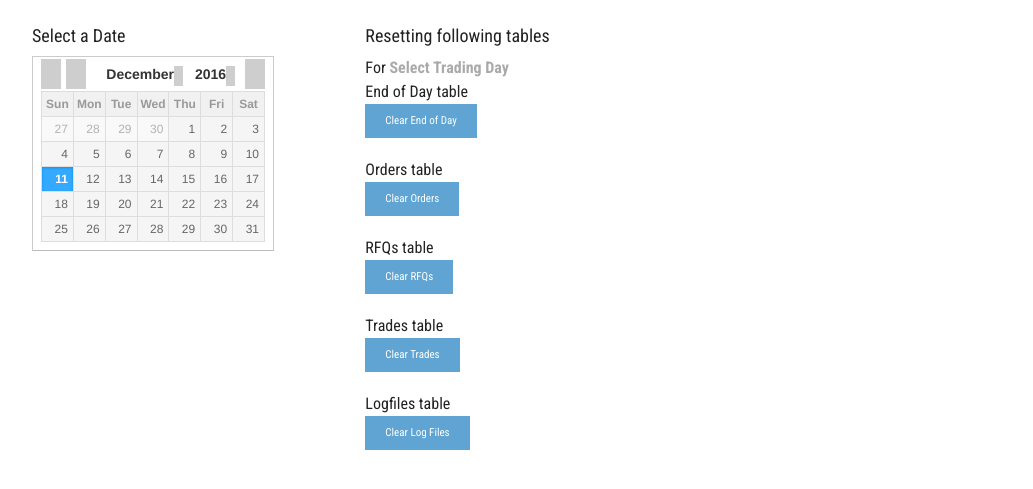
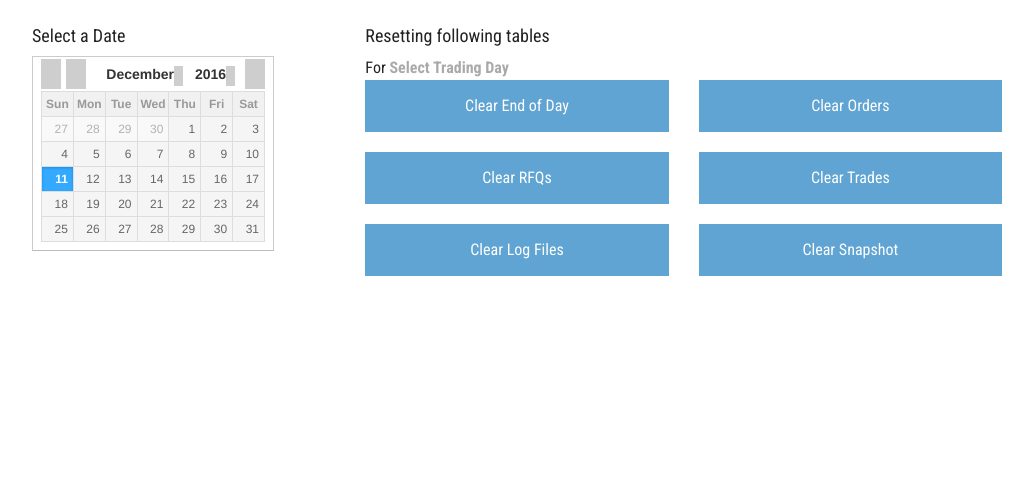
Before and after one commit to mehmetartun/emb-analytics, a PHP site: page /resetday.php in a window 1280 px wide. Shown: the part 45-534 px from the top of the page, without its empty margins (123-1156 px from the left). Run offline with PHP 8.4, Linux system fonts and the light colour scheme; grey boxes are pictures that could not be loaded.

Commit message:
Improved log capture, take snapshot, sql schema change

```diff
--- a/resetday.php
+++ b/resetday.php
@@ -106,25 +106,23 @@ include("utils/embx_functions.php");
 				<div class='small-12 columns'>
 					For <strong><span id='tradingdayselected'><span style='color: #aaaaaa;' >Select Trading Day</span></span></strong>
 				</div>
-				<div class='small-12 columns'>
-					End of Day table<br>
-				<a href='#' class='button tiny disabled resetbutton' id='resetendofdaytable'>Clear End of Day</a>
+				<div class='small-6 columns'>
+				<a href='#' class='button  disabled resetbutton expand' id='resetendofdaytable'>Clear End of Day</a>
 				</div>
-				<div class='small-12 columns'>
-					Orders table<br>
-				<a href='#' class='button tiny disabled resetbutton' id='resetorderstable'>Clear Orders</a>
+				<div class='small-6 columns'>
+				<a href='#' class='button  disabled resetbutton expand' id='resetorderstable'>Clear Orders</a>
 				</div>
-				<div class='small-12 columns'>
-					RFQs table<br>
-				<a href='#' class='button tiny disabled resetbutton' id='resetrfqstable'>Clear RFQs</a>
+				<div class='small-6 columns'>
+				<a href='#' class='button  disabled resetbutton expand' id='resetrfqstable'>Clear RFQs</a>
 				</div>
-				<div class='small-12 columns'>
-					Trades table<br>
-				<a href='#' class='button tiny disabled resetbutton' id='resettradestable'>Clear Trades</a>
+				<div class='small-6 columns'>
+				<a href='#' class='button  disabled resetbutton expand' id='resettradestable'>Clear Trades</a>
 				</div>
-				<div class='small-12 columns'>
-					Logfiles table<br>
-				<a href='#' class='button tiny disabled resetbutton' id='resetlogfilestable'>Clear Log Files</a>
+				<div class='small-6 columns'>
+				<a href='#' class='button  disabled resetbutton expand' id='resetlogfilestable'>Clear Log Files</a>
+				</div>
+				<div class='small-6 columns'>
+				<a href='#' class='button  disabled resetbutton expand' id='resetsnapshottable'>Clear Snapshot</a>
 				</div>
 
 
@@ -163,8 +161,11 @@ include("utils/embx_functions.php");
 			$('#resetrfqstable').html('Clear RFQs for '+$('#tradingday').val());
 			$('#resettradestable').removeClass('disabled');
 			$('#resettradestable').html('Clear Trades for '+$('#tradingday').val());
+			$('#resetsnapshottable').removeClass('disabled');
+			$('#resetsnapshottable').html('Clear Snapshots for '+$('#tradingday').val());
 			$('#resetlogfilestable').removeClass('disabled');
 			$('#resetlogfilestable').html('Clear Log Files for '+$('#tradingday').val());
+			$('.resetbutton').removeClass('alert');
 		});
 		$('.resetbutton').click(function(){
 			var thisid = this.id;
--- a/utils/embx_functions.php
+++ b/utils/embx_functions.php
@@ -32,6 +32,7 @@ function embx_lookup($table,$key_name,$key_value,$lookup_name){
 }
 
 function embx_processfile($filename) {
+	$rs = EMBXDB::get()->query("truncate orderstemp");
 	$rs = EMBXDB::get()->query("truncate temp");
 	$f = embx_lookup("processed","filename","'". $filename . "'" ,"id");
 	$fileid = $f;
@@ -75,7 +76,7 @@ function embx_processfile($filename) {
 									reason,endtime,ordertype,timeinforce,filltype,anonymity,logid,action
 									 from orderstemp");
 
-		$rs = EMBXDB::get()->query("truncate orderstemp");
+		//$rs = EMBXDB::get()->query("truncate orderstemp");
 
 		return "<strong>".$filename."</strong> has been processed with ".$i." lines.";
 
@@ -376,6 +377,7 @@ function embx_order_add($time_1, $user, $counterparty, $content, $logid){
 		$beg = strpos($content,' from ')+6;
 		$end = strpos($content,' ',$beg);
 		$username = substr($content,$beg,$end-$beg);
+		$sysauto = 1;
 	}
 
 	$beg = strpos($content, '[');
@@ -425,9 +427,28 @@ function embx_order_add($time_1, $user, $counterparty, $content, $logid){
 	if ($ordertype[0] == "FoK") {
 		if ($user == 'system'){
 			$thereason = 'trdrem-';
+			$sql = "insert into orderstemp (orderid, logid, username, counterparty, isin,
+			side, quotetype, size, price, ordertime, endtime, reason, ordertype,
+			timeinforce, filltype, anonymity,  action, sysauto) values
+			(" .
+			$orderid . ", " .
+				$logid . ", " .
+					"'" . $username . "', " .
+						"'" . $counterparty . "', " .
+							"'" . $isin . "', " .
+								"'" . $side . "', " .
+									"'" . $quotetype . "', " .
+										"" . $size. ", " .
+											"" . $price . ", " .
+												"'" . $time_1 . "', " . "'" . $time_1 . "', " . "'FoK'," .
+													"'" . $ordertype[2] . "', " .
+														"'" . $ordertype[0] . "', " .
+															"'" . $ordertype[3] . "', " .
+																"'" . $ordertype[1] . "', " .
+																	"'" . $thereason . $logid . "'" .
+																		" ,1)";
 		} else {
 			$thereason = 'add-';
-		}
 			$sql = "insert into orderstemp (orderid, logid, username, counterparty, isin,
 			side, quotetype, size, price, ordertime, endtime, reason, ordertype,
 			timeinforce, filltype, anonymity,  action) values
@@ -448,15 +469,36 @@ function embx_order_add($time_1, $user, $counterparty, $content, $logid){
 																"'" . $ordertype[1] . "', " .
 																	"'" . $thereason . $logid . "'" .
 																		" )";
+		}
+
 
 	}
 	else
 	{
 		if ($user == 'system'){
 			$thereason = 'trdrem-';
+			$sql = "insert into orderstemp (orderid, logid, username, counterparty, isin,
+			side, quotetype, size, price, ordertime, ordertype,
+			timeinforce, filltype, anonymity,  action, sysauto) values
+			(" .
+			$orderid . ", " .
+				$logid . ", " .
+					"'" . $username . "', " .
+						"'" . $counterparty . "', " .
+							"'" . $isin . "', " .
+								"'" . $side . "', " .
+									"'" . $quotetype . "', " .
+										"" . $size. ", " .
+											"" . $price . ", " .
+												"'" . $time_1 . "', " .
+													"'" . $ordertype[2] . "', " .
+														"'" . $ordertype[0] . "', " .
+															"'" . $ordertype[3] . "', " .
+																"'" . $ordertype[1] . "', " .
+																	"'" . $thereason . $logid . "'" .
+																		", 1 )";
 		} else {
 			$thereason = 'add-';
-		}
 			$sql = "insert into orderstemp (orderid, logid, username, counterparty, isin,
 			side, quotetype, size, price, ordertime, ordertype,
 			timeinforce, filltype, anonymity,  action) values
@@ -478,6 +520,8 @@ function embx_order_add($time_1, $user, $counterparty, $content, $logid){
 																	"'" . $thereason . $logid . "'" .
 																		" )";
 		}
+
+	}
 	$rs = EMBXDB::get()->query($sql);
 }
 
@@ -533,38 +577,19 @@ function embx_order_cancel($time_1, $user, $counterparty, $content, $logid){
 	} else {
 
 		if ($ordertype[0] == "FoK"){
-			$sqlupdate = "update orderstemp set endtime = '" . $time_1 .
+			if (isset($id[0]["id"])) {
+				$sqlupdate  = "update orderstemp set endtime = '" . $time_1 .
 					"', reason = 'expire-" . $logid . "' where id = " . $id[0]["id"];
-
-/*			$sql = "insert into orderstemp (orderid, logid, username, counterparty, isin, side,
-					quotetype, size, price, ordertime, ordertype,
-					timeinforce, filltype, anonymity, action) values
-					(" .
-					$orderid . ", " .
-					$logid . ", " .
-					"'" . $user1 . "', " .
-					"'" . $cpty1 . "', " .
-					"'" . $isin . "', " .
-					"'" . $side . "', " .
-					"'" . $quotetype . "', " .
-					"" . $size. ", " .
-					"" . $price . ", " .
-					"'" . $time_1 . "', " .
-					"'" . $ordertype[2] . "', " .
-					"'" . $ordertype[0] . "', " .
-					"'" . $ordertype[3] . "', " .
-					"'" . $ordertype[1] . "', " .
-					"'" . "traderemain" . "'" .
-					" )";
-			$rs = EMBXDB::get()->query($sql);
-		*/
+				$rs         = EMBXDB::get()->query($sqlupdate);
+			}
 		}
 		else {
-			$sqlupdate = "update orderstemp set endtime = '" . $time_1 .
+			if (isset($id[0]["id"])) {
+				$sqlupdate  = "update orderstemp set endtime = '" . $time_1 .
 					"', reason = 'syspull-" . $logid . "' where id = " . $id[0]["id"];
-
-		}
-		$rs = EMBXDB::get()->query($sqlupdate);
+				$rs         = EMBXDB::get()->query($sqlupdate);
+			}
+		}
 	}
 }
 
@@ -605,13 +630,14 @@ function embx_tradeinfo($time_1, $user, $counterparty, $content, $logid){
 	$quotetype = substr($content, $beg+1,5);
 
 	$check = embx_sql("select * from trades where tradeid = " . $tradeid);
-	if ($side == "BUY") { $side = 'buyer';} else { $side = 'seller';}
+	if ($side == "BUY") {   // We record market snapshot here - not twice
+		$side = 'buyer';
+		$snapshot = embx_recordsnapshot("TRADE",$check[0]["tradeid"],$isin, $time_1);
+	} else { $side = 'seller';}
 	if ($check){
 		$sql = "update trades set " . $side . "='" . $user . "', " . $role . "='" . $user . "' where tradeid = " . $check[0]["tradeid"];
 		$rs = EMBXDB::get()->query($sql);
 	} else {
-		$sql = "update trades set " . $side . "='" . $user . "', " . $role . "='" . $user . "'
-			where tradeid = " . $check[0]["tradeid"];
 		$sql = "insert into trades (tradeid, logid, " . $role . ", " . $side . ",
 				isin,  quotetype, size, price, tradetime, currency) values
 			(" .
@@ -629,68 +655,7 @@ function embx_tradeinfo($time_1, $user, $counterparty, $content, $logid){
 	$rs = EMBXDB::get()->query($sql);
 }
 
-/*
-function embx_tradeinfo($time_1, $user, $counterparty, $content, $logid){
-	$beg = strpos($content, 'trade');
-	$end = strpos($content, ']');
-	$tradeid = substr($content, $beg+6,$end-$beg-6);
-
-	$beg = strpos($content, 'User');
-	$end = strpos($content, '(');
-	$user = substr($content, $beg+5,$end-$beg-6);
-
-	$beg = strpos($content, '<');
-	$end = strpos($content, 'S>');
-	$side = substr($content, $beg+1,$end-$beg-1);
-
-	$beg = strpos($content, '(');
-	$end = strpos($content, ')');
-	$role = substr($content, $beg+1,$end-$beg-1);
-
-	$beg = strpos($content, 'with');
-	$end = strpos($content, '(size');
-	$size = substr($content, $beg+5,$end-$beg-6);
-
-	$beg = strpos($content, '(ISIN:');
-	$end = strpos($content, ') bonds');
-	$isin = substr($content, $beg+6,$end-$beg-6);
-
-	$beg = strpos($content, ' in ');
-	$end = strpos($content, ').');
-	$ccy = substr($content, $beg+4,$end-$beg-4);
-
-	$beg = strpos($content, 'bonds at ');
-	$end = strpos($content, '(', strpos($content, "(ISIN")+1);
-	$price = substr($content, $beg+9,$end-$beg-9);
-
-	$beg = strpos($content, '(', strpos($content, "(ISIN")+1);
-	$quotetype = substr($content, $beg+1,5);
-
-	$check = embx_sql("select * from trades where tradeid = " . $tradeid);
-	if ($side == "BUY") { $side = 'buyer';} else { $side = 'seller';}
-	if ($check){
-		$sql = "update trades set " . $side . "='" . $user . "', " . $role . "='" . $user . "' where tradeid = " . $check[0]["tradeid"];
-		$rs = EMBXDB::get()->query($sql);
-	} else {
-		$sql = "update trades set " . $side . "='" . $user . "', " . $role . "='" . $user . "'
-			where tradeid = " . $check[0]["tradeid"];
-		$sql = "insert into trades (tradeid, logid, " . $role . ", " . $side . ",
-				isin,  quotetype, size, price, tradetime, currency) values
-			(" .
-				$tradeid . ", " .
-				$logid . ", " .
-				"'" . $user . "', " .
-				"'" . $user . "', " .
-				"'" . $isin . "', " .
-				"'" . $quotetype . "', " .
-				"" . $size. ", " .
-				"" . $price . ", " .
-				"'" . $time_1 . "', " .
-				"'" . $ccy . "' )";
-	}
-	$rs = EMBXDB::get()->query($sql);
-}
-*/
+
 function embx_order_cancel_panic($time_1, $user, $counterparty, $content, $logid){
 	$beg = strpos($content, '[');
 	$end = strpos($content, ']');
@@ -716,6 +681,9 @@ function embx_trade_capture($time_1, $user, $counterparty, $content, $logid){
 		$sqlupdate = "update orderstemp set endtime = '" . $time_1 . "', reason = 'trade' where id = " . $id[0]["id"];
 		$rs = EMBXDB::get()->query($sqlupdate);
 	}
+
+
+
 }
 
 function embx_order_update($time_1, $user, $counterparty, $content, $logid, $reasontext = 'update'){
@@ -2229,6 +2197,36 @@ function embx_tradesummaryfortradingmonth($tradingday,$todate = ""){
 }
 
 
+
+	// embx_recordsnapshot("TRADE",$check[0]["tradeid"],$isin, $time_1);
+function embx_recordsnapshot($activity ,$activityid ,$isin, $time_1){
+	$snapshottime = $time_1;
+
+	$temptablename = "orderstemp";
+	$sql = "select ordertime, price, size, username, side, ordertype from ".
+		$temptablename." where ordertime > date('" . $snapshottime .
+			" 00:00:00') and  ordertime <= '" . $snapshottime .
+		"' and ( endtime >= '" . $snapshottime . "' or isnull(endtime) ) " .
+		" and isin = '" . $isin . "'  and timeinforce = 'GTC' and sysauto = 0 order by logid asc";
+
+	$ords = embx_sql($sql);
+	if (count($ords)){
+		foreach ($ords as $ord){
+			$sql = "insert into snapshot
+				(activity, activityid, user, price, size, ordertype, actiontime, direction)
+			    values (	'".	$activity ."',
+							".	$activityid .",
+							'".	$ord["username"] ."',
+							".	$ord["price"] .",
+							".	$ord["size"].",
+							'".	$ord["ordertype"]."',
+							'".	$snapshottime ."',
+							'".	$ord["side"]."'  )";
+			$res = embx_sql($sql);
+		}
+	}
+}
+
 function embx_marketstatus($tradingday,$snapshottimeofday,$isin){
 	date_default_timezone_set("UTC");
 	$ret = "";
@@ -2236,7 +2234,8 @@ function embx_marketstatus($tradingday,$snapshottimeofday,$isin){
 	$starttradingday = "'" . $tradingday . " 00:00:00'";
 	$snapshottime = $tradingday . " " . $snapshottimeofday;
 	$temptablename = $isin.uniqid();
-	embx_sql("create table ".$temptablename." select * from orders where date(ordertime) = '".$tradingday."' and isin = '".$isin."'");
+	embx_sql("create table ".$temptablename.
+		" select * from orders where date(ordertime) = '".$tradingday."' and isin = '".$isin."'");
 
 
 	//$minutes = $_GET["minutes"];
--- a/utils/embx_removetables.php
+++ b/utils/embx_removetables.php
@@ -27,6 +27,11 @@ switch ($pagefunction) {
 				embx_sql("delete from trades where date(tradetime) = '".$tradingday."'");
 				echo "Reset Trades Table";
 			break;
+			case "resetsnapshottable":
+				embx_sql("delete from snapshot where date(actiontime) = '".$tradingday."'");
+				echo "Reset Snapshot Table";
+			break;
+
 			case "resetlogfilestable":
 				embx_sql("update processed set processed=0
 						where date(datetime_from) = '".$tradingday."' and
```
Also changed, not shown: sql/databaseSchema.sql (+39 -88 lines), utils/embx_json.php (+20 -10 lines), 3 other files. Lines whose indentation alone changed are shown as unchanged.
